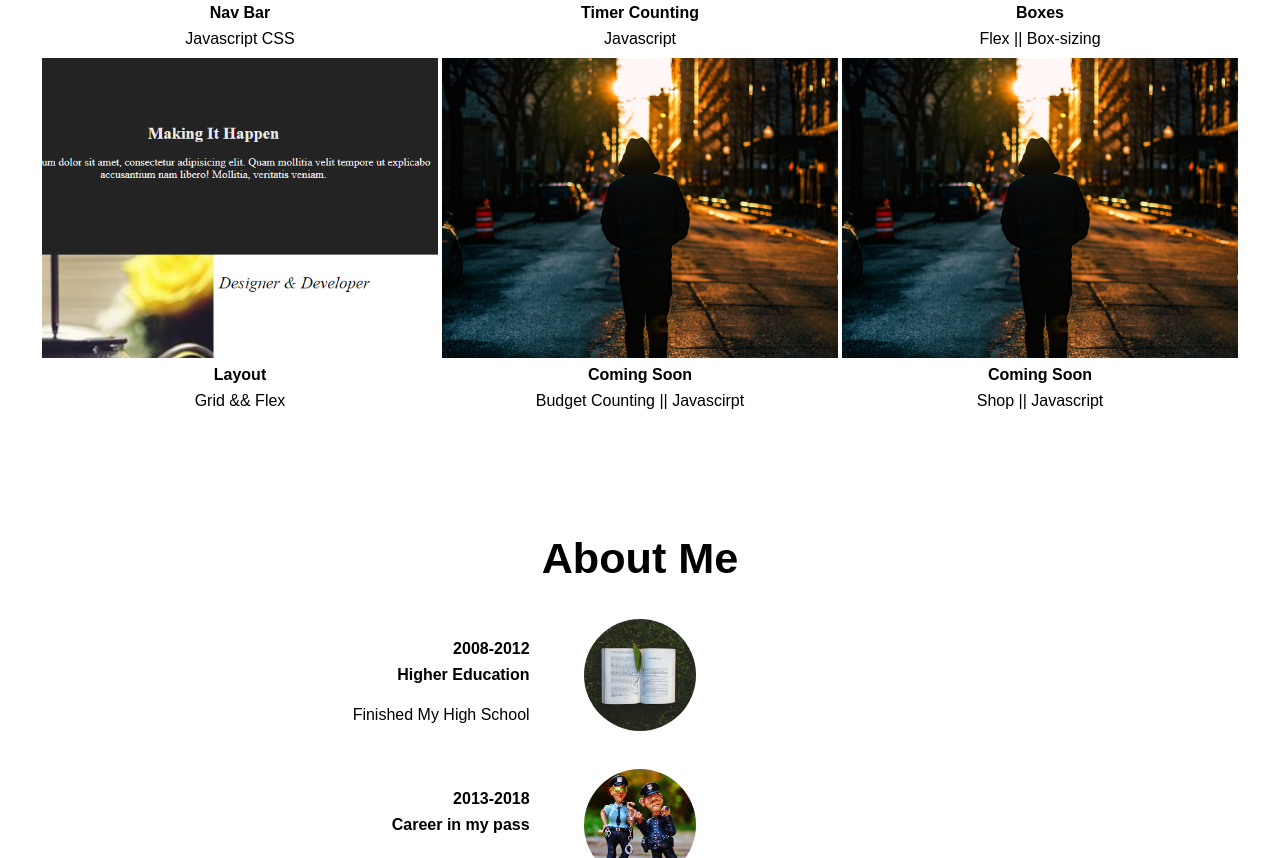
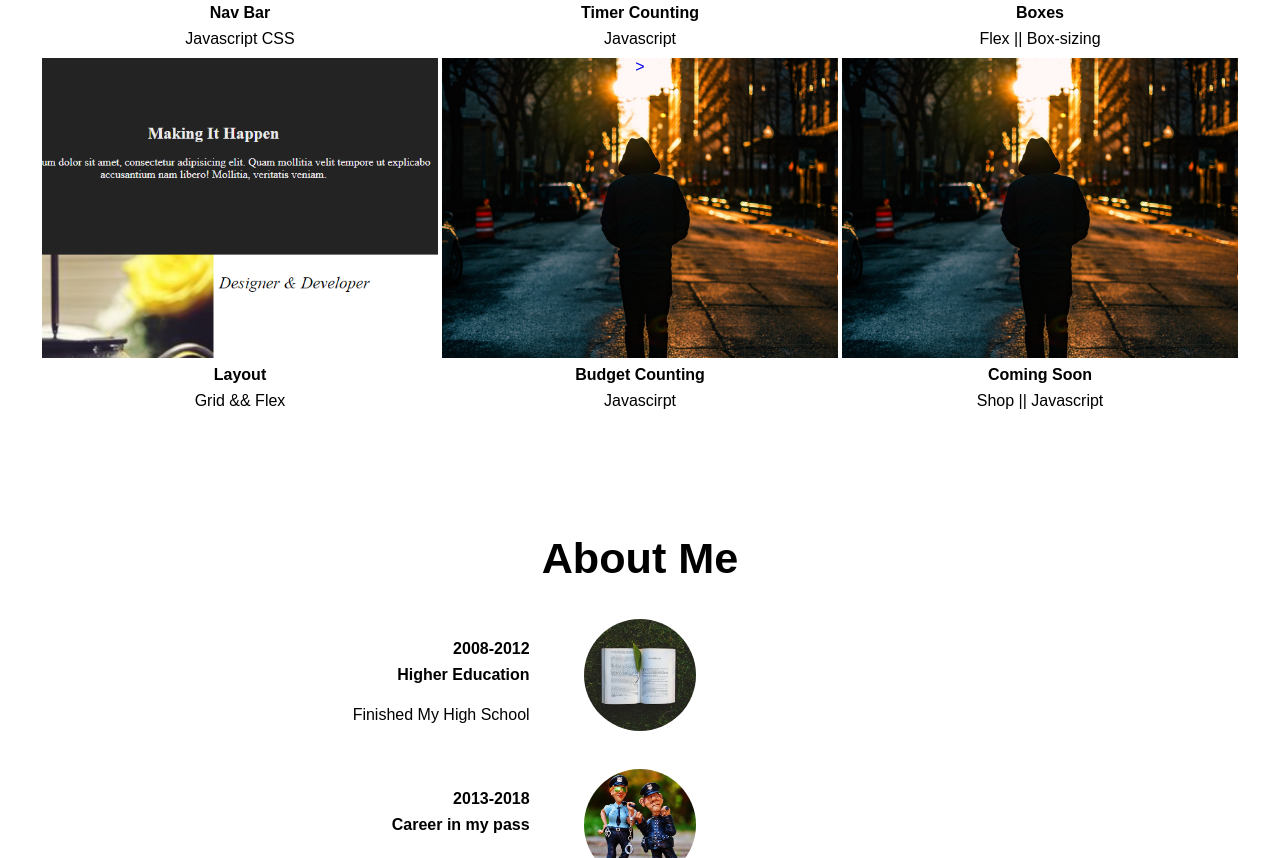
Before and after one commit to wilkersoh/wilkersoh.github.io, a plain HTML site: page index.html in a window 1280 px wide. Shown: the part 1669-2527 px from the top of the page. Drawn offline with nearby package versions, Linux system fonts and the light colour scheme.

Commit message:
Update index.html

```diff
--- a/index.html
+++ b/index.html
@@ -102,9 +102,9 @@
                 <figure class="project-items">
                     <img src="./images/human.jpeg" alt="">
                     <figcaption class="project-des">
-                        <h5>Coming Soon</h5>
-                        <p>Budget Counting || Javascirpt</p>
-                        <!-- <a href="#"></a> -->
+                        <h5>Budget Counting</h5>
+                        <p>Javascirpt</p>
+                        <a href="html.budget/index.html" target = _blank>></a>
                     </figcaption>
                 </figure>
                 </div>
```
